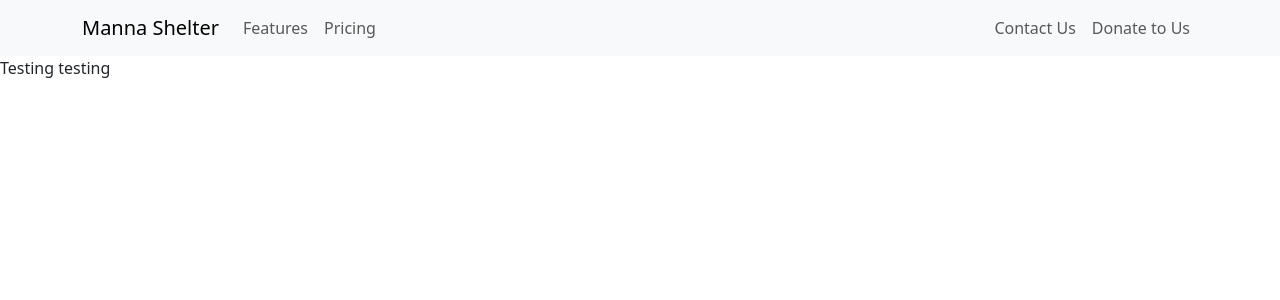
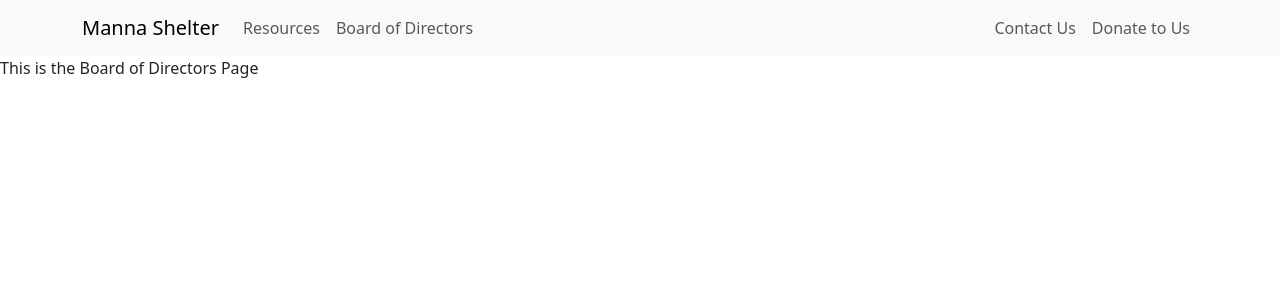
Before and after one commit to s-c-meyer/shelter-website, a React (Vite) app: page /board in a window 1280 px wide. Shown: the top 300 px of the page. Built offline with nearby package versions, Linux system fonts and the light colour scheme.

Commit message:
Setup Landing Pages for NavBar
Created landing pages with placeholders for all of the links in the navigation bar

```diff
--- a/package.json
+++ b/package.json
@@ -13,7 +13,9 @@
     "bootstrap": "^5.3.3",
     "react": "^18.2.0",
     "react-bootstrap": "^2.10.2",
-    "react-dom": "^18.2.0"
+    "react-dom": "^18.2.0",
+    "react-router": "^6.23.1",
+    "react-router-dom": "^6.23.1"
   },
   "devDependencies": {
     "@types/react": "^18.2.66",
--- /dev/null
+++ b/src/components/board-of-directors.jsx
@@ -0,0 +1,7 @@
+export default function Board () {
+  return (
+    <>
+      <p>This is the Board of Directors Page</p>
+    </>
+  )
+}
--- /dev/null
+++ b/src/components/contact-page.jsx
@@ -0,0 +1,7 @@
+export default function Contact () {
+  return (
+    <>
+      <p>This is the Contact Us Page</p>
+    </>
+  )
+}
--- /dev/null
+++ b/src/components/donate-page.jsx
@@ -0,0 +1,7 @@
+export default function Donate () {
+  return (
+    <>
+      <p>This is the donations Page</p>
+    </>
+  )
+}
--- /dev/null
+++ b/src/components/index.jsx
@@ -0,0 +1,7 @@
+export default function Index () {
+  return (
+    <>
+      <p>This is the Index Page</p>
+    </>
+  )
+}
--- a/src/components/main-view.jsx
+++ b/src/components/main-view.jsx
@@ -1,10 +1,43 @@
 import NavigationBar from "./navigation-bar";
+import { BrowserRouter, Routes, Route } from "react-router-dom";
+import Row from "react-bootstrap/Row";
+import Resources from "./resources";
+import Index from ".";
+import Board from "./board-of-directors";
+import Contact from "./contact-page";
+import Donate from "./donate-page";
+
 
 export default function MainView () {
   return (
     <>
-      <NavigationBar />
-      <p>Testing testing</p>
+      <BrowserRouter>
+        <NavigationBar />
+        <Row>
+          <Routes>
+            <Route
+              path="/"
+              element={<Index />}
+            />
+            <Route
+              path="/resources"
+              element={<Resources />}
+            />
+            <Route
+              path="/board"
+              element={<Board />}
+            />
+            <Route
+              path="/contact"
+              element={<Contact />}
+            />
+            <Route
+              path="/donate"
+              element={<Donate />}
+            />
+          </Routes>
+        </Row>
+      </BrowserRouter>
     </>
   )
 }
--- a/src/components/navigation-bar.jsx
+++ b/src/components/navigation-bar.jsx
@@ -6,21 +6,23 @@ import Navbar from 'react-bootstrap/Navbar';
 import NavDropdown from 'react-bootstrap/NavDropdown';
 import Offcanvas from 'react-bootstrap/Offcanvas';
 
+import { Link } from "react-router-dom";
+
 export default function NavigationBar () {
   return (
     <>
       <Navbar collapseOnSelect expand="lg" className="bg-body-tertiary">
       <Container>
-        <Navbar.Brand href="#home">Manna Shelter</Navbar.Brand>
+        <Navbar.Brand as={Link} to="/">Manna Shelter</Navbar.Brand>
         <Navbar.Toggle aria-controls="responsive-navbar-nav" />
         <Navbar.Collapse id="responsive-navbar-nav">
           <Nav className="me-auto">
-            <Nav.Link href="#features">Features</Nav.Link>
-            <Nav.Link href="#pricing">Pricing</Nav.Link>
+            <Nav.Link as={Link} to="/resources">Resources</Nav.Link>
+            <Nav.Link as={Link} to="/board">Board of Directors</Nav.Link>
           </Nav>
           <Nav>
-            <Nav.Link href="#deets">Contact Us</Nav.Link>
-            <Nav.Link eventKey={2} href="#memes">
+            <Nav.Link as={Link} to="/contact">Contact Us</Nav.Link>
+            <Nav.Link as={Link} to="/donate">
               Donate to Us
             </Nav.Link>
           </Nav>
--- /dev/null
+++ b/src/components/resources.jsx
@@ -0,0 +1,7 @@
+export default function Resources () {
+  return (
+    <>
+      <p>This is the Resources Page</p>
+    </>
+  )
+}
```
Also changed, not shown: 1 other file (tests, documents, lock files or other folders).
